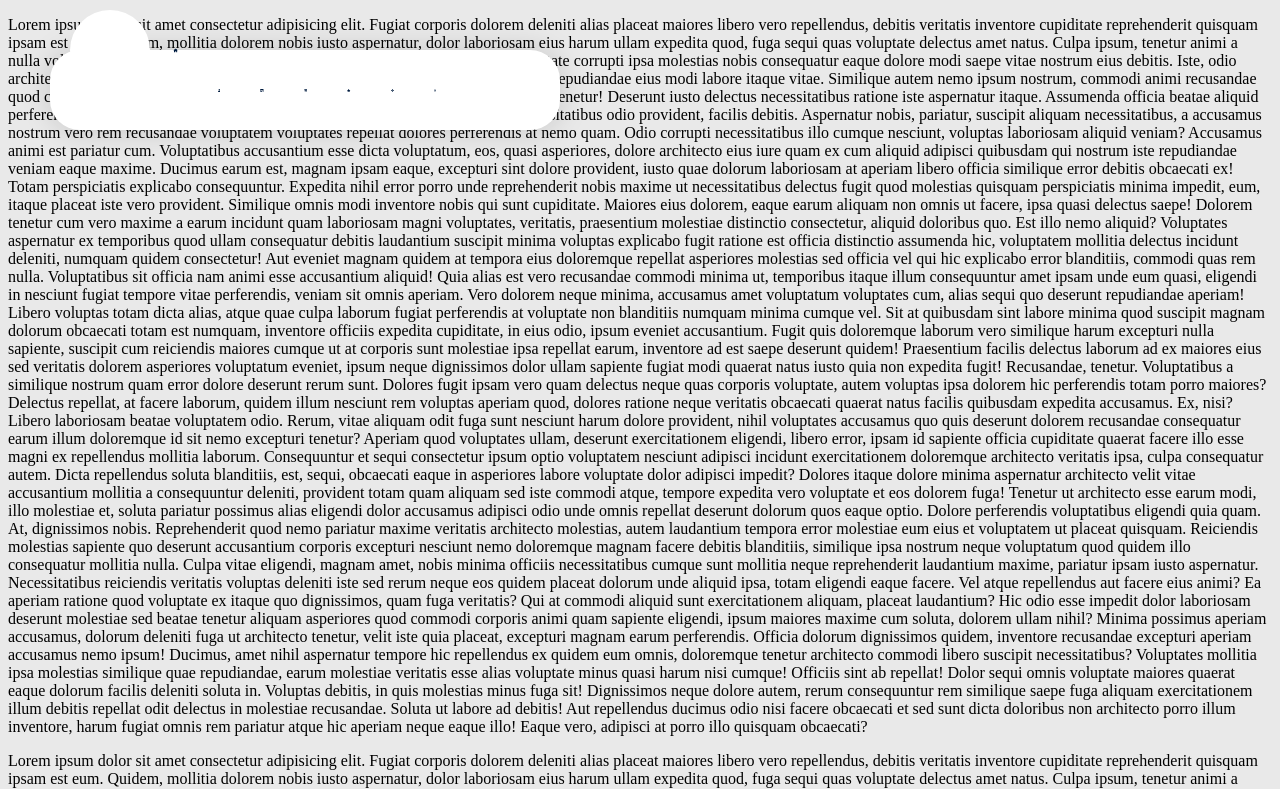
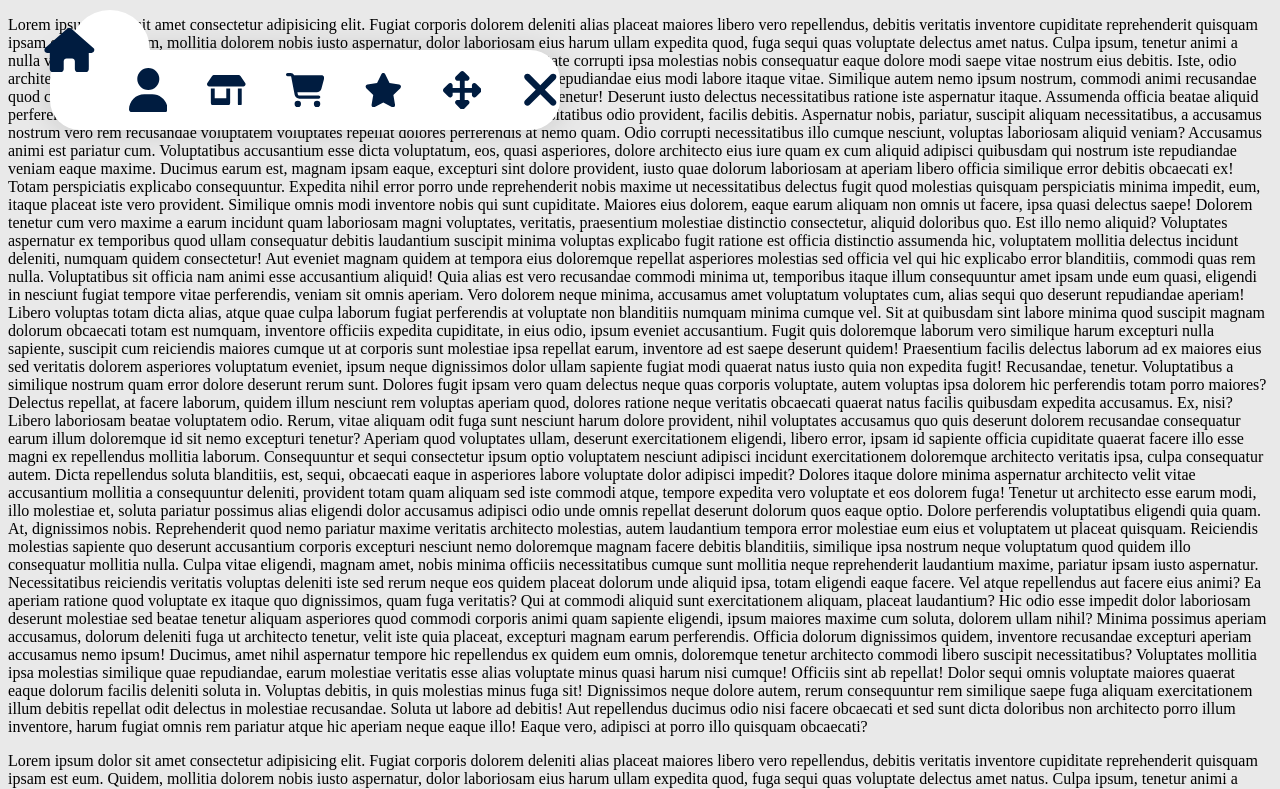
Before and after one commit to mm232323/navbar-design, a plain HTML site: page index.html in a window 1280 px wide. Shown: the top 789 px of the page. Drawn offline with Linux system fonts and the light colour scheme.

Commit message:
fix again

```diff
--- a/index.html
+++ b/index.html
@@ -4,8 +4,8 @@
     <meta charset="UTF-8">
     <meta name="viewport" content="width=device-width, initial-scale=1.0">
     <title>Test website</title>
-    <script src="script.js" defer></script>
-    <link rel="stylesheet" href="style.css" />
+    <script src="/script.js" defer></script>
+    <link rel="stylesheet" href="/style.css" />
     <link rel="stylesheet" href="https://cdnjs.cloudflare.com/ajax/libs/font-awesome/4.7.0/css/font-awesome.min.css">
 </head>
 <body>
@@ -20,14 +20,14 @@
     </p>
     <div class="navbar" id="navbar">
         <div class="container" id="container">
-            <svg class="home" id="l1" xmlns="http://www.w3.org/2000/svg" height="3" viewBox="0 0 576 512"><path fill="#001c40" d="M575.8 255.5c0 18-15 32.1-32 32.1l-32 0 .7 160.2c0 2.7-.2 5.4-.5 8.1l0 16.2c0 22.1-17.9 40-40 40l-16 0c-1.1 0-2.2 0-3.3-.1c-1.4 .1-2.8 .1-4.2 .1L416 512l-24 0c-22.1 0-40-17.9-40-40l0-24 0-64c0-17.7-14.3-32-32-32l-64 0c-17.7 0-32 14.3-32 32l0 64 0 24c0 22.1-17.9 40-40 40l-24 0-31.9 0c-1.5 0-3-.1-4.5-.2c-1.2 .1-2.4 .2-3.6 .2l-16 0c-22.1 0-40-17.9-40-40l0-112c0-.9 0-1.9 .1-2.8l0-69.7-32 0c-18 0-32-14-32-32.1c0-9 3-17 10-24L266.4 8c7-7 15-8 22-8s15 2 21 7L564.8 231.5c8 7 12 15 11 24z"/></svg>
-            <svg id="l2" xmlns="http://www.w3.org/2000/svg" height="3" viewBox="0 0 448 512"><path fill="#001c40" d="M224 256A128 128 0 1 0 224 0a128 128 0 1 0 0 256zm-45.7 48C79.8 304 0 383.8 0 482.3C0 498.7 13.3 512 29.7 512l388.6 0c16.4 0 29.7-13.3 29.7-29.7C448 383.8 368.2 304 269.7 304l-91.4 0z"/></svg>
-            <svg id="l3" xmlns="http://www.w3.org/2000/svg" height="3" viewBox="0 0 640 512"><path fill="#001c40" d="M36.8 192l566.3 0c20.3 0 36.8-16.5 36.8-36.8c0-7.3-2.2-14.4-6.2-20.4L558.2 21.4C549.3 8 534.4 0 518.3 0L121.7 0c-16 0-31 8-39.9 21.4L6.2 134.7c-4 6.1-6.2 13.2-6.2 20.4C0 175.5 16.5 192 36.8 192zM64 224l0 160 0 80c0 26.5 21.5 48 48 48l224 0c26.5 0 48-21.5 48-48l0-80 0-160-64 0 0 160-192 0 0-160-64 0zm448 0l0 256c0 17.7 14.3 32 32 32s32-14.3 32-32l0-256-64 0z"/></svg>
-            <svg id="l4" xmlns="http://www.w3.org/2000/svg" height="3" viewBox="0 0 576 512"><path fill="#001c40" d="M0 24C0 10.7 10.7 0 24 0L69.5 0c22 0 41.5 12.8 50.6 32l411 0c26.3 0 45.5 25 38.6 50.4l-41 152.3c-8.5 31.4-37 53.3-69.5 53.3l-288.5 0 5.4 28.5c2.2 11.3 12.1 19.5 23.6 19.5L488 336c13.3 0 24 10.7 24 24s-10.7 24-24 24l-288.3 0c-34.6 0-64.3-24.6-70.7-58.5L77.4 54.5c-.7-3.8-4-6.5-7.9-6.5L24 48C10.7 48 0 37.3 0 24zM128 464a48 48 0 1 1 96 0 48 48 0 1 1 -96 0zm336-48a48 48 0 1 1 0 96 48 48 0 1 1 0-96z"/></svg>
-            <svg id="l5" xmlns="http://www.w3.org/2000/svg" height="3" viewBox="0 0 576 512"><path fill="#001c40" d="M316.9 18C311.6 7 300.4 0 288.1 0s-23.4 7-28.8 18L195 150.3 51.4 171.5c-12 1.8-22 10.2-25.7 21.7s-.7 24.2 7.9 32.7L137.8 329 113.2 474.7c-2 12 3 24.2 12.9 31.3s23 8 33.8 2.3l128.3-68.5 128.3 68.5c10.8 5.7 23.9 4.9 33.8-2.3s14.9-19.3 12.9-31.3L438.5 329 542.7 225.9c8.6-8.5 11.7-21.2 7.9-32.7s-13.7-19.9-25.7-21.7L381.2 150.3 316.9 18z"/></svg>
-            <svg id="mover" xmlns="http://www.w3.org/2000/svg" height="3" viewBox="0 0 512 512"><path fill="#001c40" d="M278.6 9.4c-12.5-12.5-32.8-12.5-45.3 0l-64 64c-9.2 9.2-11.9 22.9-6.9 34.9s16.6 19.8 29.6 19.8l32 0 0 96-96 0 0-32c0-12.9-7.8-24.6-19.8-29.6s-25.7-2.2-34.9 6.9l-64 64c-12.5 12.5-12.5 32.8 0 45.3l64 64c9.2 9.2 22.9 11.9 34.9 6.9s19.8-16.6 19.8-29.6l0-32 96 0 0 96-32 0c-12.9 0-24.6 7.8-29.6 19.8s-2.2 25.7 6.9 34.9l64 64c12.5 12.5 32.8 12.5 45.3 0l64-64c9.2-9.2 11.9-22.9 6.9-34.9s-16.6-19.8-29.6-19.8l-32 0 0-96 96 0 0 32c0 12.9 7.8 24.6 19.8 29.6s25.7 2.2 34.9-6.9l64-64c12.5-12.5 12.5-32.8 0-45.3l-64-64c-9.2-9.2-22.9-11.9-34.9-6.9s-19.8 16.6-19.8 29.6l0 32-96 0 0-96 32 0c12.9 0 24.6-7.8 29.6-19.8s2.2-25.7-6.9-34.9l-64-64z"/></svg>
-            <svg id='close' xmlns="http://www.w3.org/2000/svg" height="3" viewBox="0 0 384 512"><path fill="#001c40" d="M342.6 150.6c12.5-12.5 12.5-32.8 0-45.3s-32.8-12.5-45.3 0L192 210.7 86.6 105.4c-12.5-12.5-32.8-12.5-45.3 0s-12.5 32.8 0 45.3L146.7 256 41.4 361.4c-12.5 12.5-12.5 32.8 0 45.3s32.8 12.5 45.3 0L192 301.3 297.4 406.6c12.5 12.5 32.8 12.5 45.3 0s12.5-32.8 0-45.3L237.3 256 342.6 150.6z"/></svg>
-            <svg id="menu" xmlns="http://www.w3.org/2000/svg" height="3" viewBox="0 0 448 512"><path fill="#001c40" d="M0 96C0 78.3 14.3 64 32 64l384 0c17.7 0 32 14.3 32 32s-14.3 32-32 32L32 128C14.3 128 0 113.7 0 96zM0 256c0-17.7 14.3-32 32-32l384 0c17.7 0 32 14.3 32 32s-14.3 32-32 32L32 288c-17.7 0-32-14.3-32-32zM448 416c0 17.7-14.3 32-32 32L32 448c-17.7 0-32-14.3-32-32s14.3-32 32-32l384 0c17.7 0 32 14.3 32 32z"/></svg>
+            <svg class="home" id="l1" xmlns="http://www.w3.org/2000/svg" viewBox="0 0 576 512"><path fill="#001c40" d="M575.8 255.5c0 18-15 32.1-32 32.1l-32 0 .7 160.2c0 2.7-.2 5.4-.5 8.1l0 16.2c0 22.1-17.9 40-40 40l-16 0c-1.1 0-2.2 0-3.3-.1c-1.4 .1-2.8 .1-4.2 .1L416 512l-24 0c-22.1 0-40-17.9-40-40l0-24 0-64c0-17.7-14.3-32-32-32l-64 0c-17.7 0-32 14.3-32 32l0 64 0 24c0 22.1-17.9 40-40 40l-24 0-31.9 0c-1.5 0-3-.1-4.5-.2c-1.2 .1-2.4 .2-3.6 .2l-16 0c-22.1 0-40-17.9-40-40l0-112c0-.9 0-1.9 .1-2.8l0-69.7-32 0c-18 0-32-14-32-32.1c0-9 3-17 10-24L266.4 8c7-7 15-8 22-8s15 2 21 7L564.8 231.5c8 7 12 15 11 24z"/></svg>
+            <svg id="l2" xmlns="http://www.w3.org/2000/svg" viewBox="0 0 448 512"><path fill="#001c40" d="M224 256A128 128 0 1 0 224 0a128 128 0 1 0 0 256zm-45.7 48C79.8 304 0 383.8 0 482.3C0 498.7 13.3 512 29.7 512l388.6 0c16.4 0 29.7-13.3 29.7-29.7C448 383.8 368.2 304 269.7 304l-91.4 0z"/></svg>
+            <svg id="l3" xmlns="http://www.w3.org/2000/svg" viewBox="0 0 640 512"><path fill="#001c40" d="M36.8 192l566.3 0c20.3 0 36.8-16.5 36.8-36.8c0-7.3-2.2-14.4-6.2-20.4L558.2 21.4C549.3 8 534.4 0 518.3 0L121.7 0c-16 0-31 8-39.9 21.4L6.2 134.7c-4 6.1-6.2 13.2-6.2 20.4C0 175.5 16.5 192 36.8 192zM64 224l0 160 0 80c0 26.5 21.5 48 48 48l224 0c26.5 0 48-21.5 48-48l0-80 0-160-64 0 0 160-192 0 0-160-64 0zm448 0l0 256c0 17.7 14.3 32 32 32s32-14.3 32-32l0-256-64 0z"/></svg>
+            <svg id="l4" xmlns="http://www.w3.org/2000/svg" viewBox="0 0 576 512"><path fill="#001c40" d="M0 24C0 10.7 10.7 0 24 0L69.5 0c22 0 41.5 12.8 50.6 32l411 0c26.3 0 45.5 25 38.6 50.4l-41 152.3c-8.5 31.4-37 53.3-69.5 53.3l-288.5 0 5.4 28.5c2.2 11.3 12.1 19.5 23.6 19.5L488 336c13.3 0 24 10.7 24 24s-10.7 24-24 24l-288.3 0c-34.6 0-64.3-24.6-70.7-58.5L77.4 54.5c-.7-3.8-4-6.5-7.9-6.5L24 48C10.7 48 0 37.3 0 24zM128 464a48 48 0 1 1 96 0 48 48 0 1 1 -96 0zm336-48a48 48 0 1 1 0 96 48 48 0 1 1 0-96z"/></svg>
+            <svg id="l5" xmlns="http://www.w3.org/2000/svg" viewBox="0 0 576 512"><path fill="#001c40" d="M316.9 18C311.6 7 300.4 0 288.1 0s-23.4 7-28.8 18L195 150.3 51.4 171.5c-12 1.8-22 10.2-25.7 21.7s-.7 24.2 7.9 32.7L137.8 329 113.2 474.7c-2 12 3 24.2 12.9 31.3s23 8 33.8 2.3l128.3-68.5 128.3 68.5c10.8 5.7 23.9 4.9 33.8-2.3s14.9-19.3 12.9-31.3L438.5 329 542.7 225.9c8.6-8.5 11.7-21.2 7.9-32.7s-13.7-19.9-25.7-21.7L381.2 150.3 316.9 18z"/></svg>
+            <svg id="mover" xmlns="http://www.w3.org/2000/svg" viewBox="0 0 512 512"><path fill="#001c40" d="M278.6 9.4c-12.5-12.5-32.8-12.5-45.3 0l-64 64c-9.2 9.2-11.9 22.9-6.9 34.9s16.6 19.8 29.6 19.8l32 0 0 96-96 0 0-32c0-12.9-7.8-24.6-19.8-29.6s-25.7-2.2-34.9 6.9l-64 64c-12.5 12.5-12.5 32.8 0 45.3l64 64c9.2 9.2 22.9 11.9 34.9 6.9s19.8-16.6 19.8-29.6l0-32 96 0 0 96-32 0c-12.9 0-24.6 7.8-29.6 19.8s-2.2 25.7 6.9 34.9l64 64c12.5 12.5 32.8 12.5 45.3 0l64-64c9.2-9.2 11.9-22.9 6.9-34.9s-16.6-19.8-29.6-19.8l-32 0 0-96 96 0 0 32c0 12.9 7.8 24.6 19.8 29.6s25.7 2.2 34.9-6.9l64-64c12.5-12.5 12.5-32.8 0-45.3l-64-64c-9.2-9.2-22.9-11.9-34.9-6.9s-19.8 16.6-19.8 29.6l0 32-96 0 0-96 32 0c12.9 0 24.6-7.8 29.6-19.8s2.2-25.7-6.9-34.9l-64-64z"/></svg>
+            <svg id='close' xmlns="http://www.w3.org/2000/svg" viewBox="0 0 384 512"><path fill="#001c40" d="M342.6 150.6c12.5-12.5 12.5-32.8 0-45.3s-32.8-12.5-45.3 0L192 210.7 86.6 105.4c-12.5-12.5-32.8-12.5-45.3 0s-12.5 32.8 0 45.3L146.7 256 41.4 361.4c-12.5 12.5-12.5 32.8 0 45.3s32.8 12.5 45.3 0L192 301.3 297.4 406.6c12.5 12.5 32.8 12.5 45.3 0s12.5-32.8 0-45.3L237.3 256 342.6 150.6z"/></svg>
+            <svg id="menu" xmlns="http://www.w3.org/2000/svg" viewBox="0 0 448 512"><path fill="#001c40" d="M0 96C0 78.3 14.3 64 32 64l384 0c17.7 0 32 14.3 32 32s-14.3 32-32 32L32 128C14.3 128 0 113.7 0 96zM0 256c0-17.7 14.3-32 32-32l384 0c17.7 0 32 14.3 32 32s-14.3 32-32 32L32 288c-17.7 0-32-14.3-32-32zM448 416c0 17.7-14.3 32-32 32L32 448c-17.7 0-32-14.3-32-32s14.3-32 32-32l384 0c17.7 0 32 14.3 32 32z"/></svg>
         </div>
         <div class="cursor" id="cursor"></div>
     </div>
--- a/style.css
+++ b/style.css
@@ -43,7 +43,7 @@ body {
 }
 
 svg {
-    font-size: 24px;
+    font-size: 14px;
     height: auto;
     position: relative;
     z-index: 2;
```
